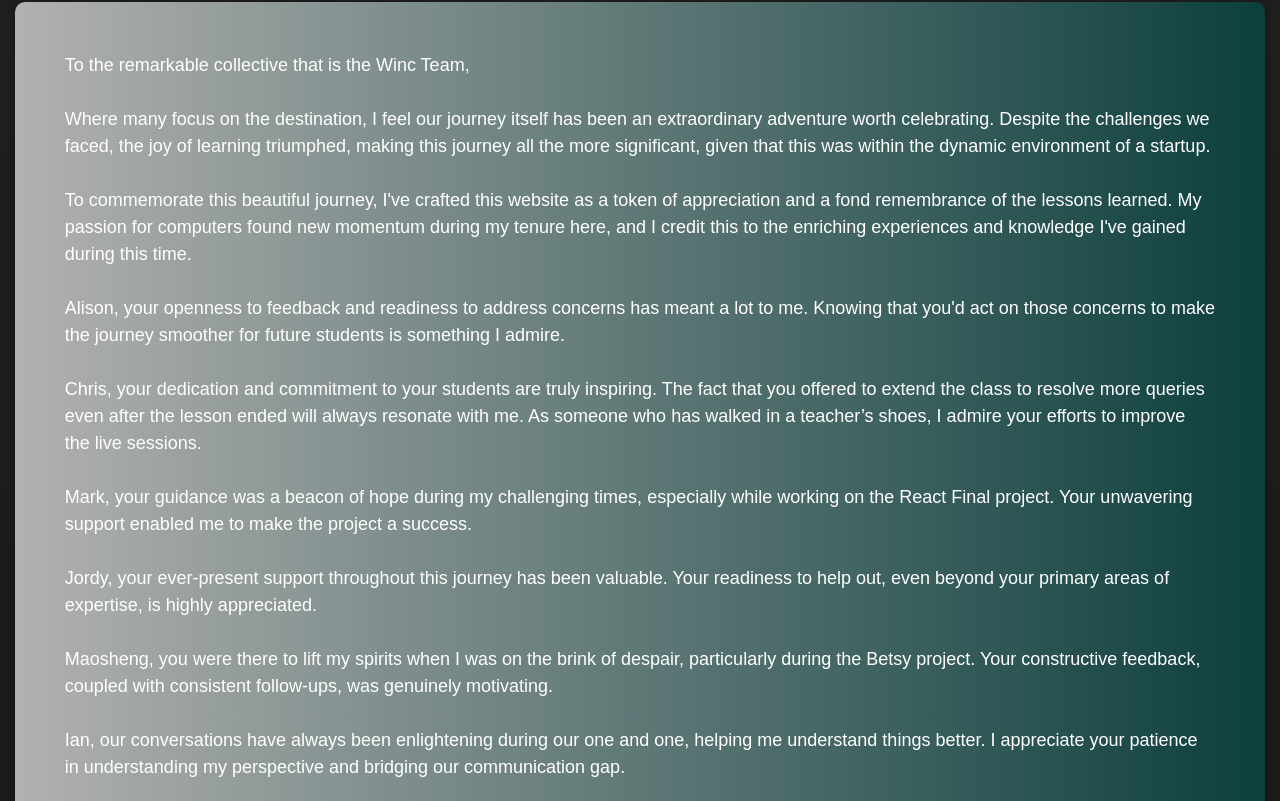
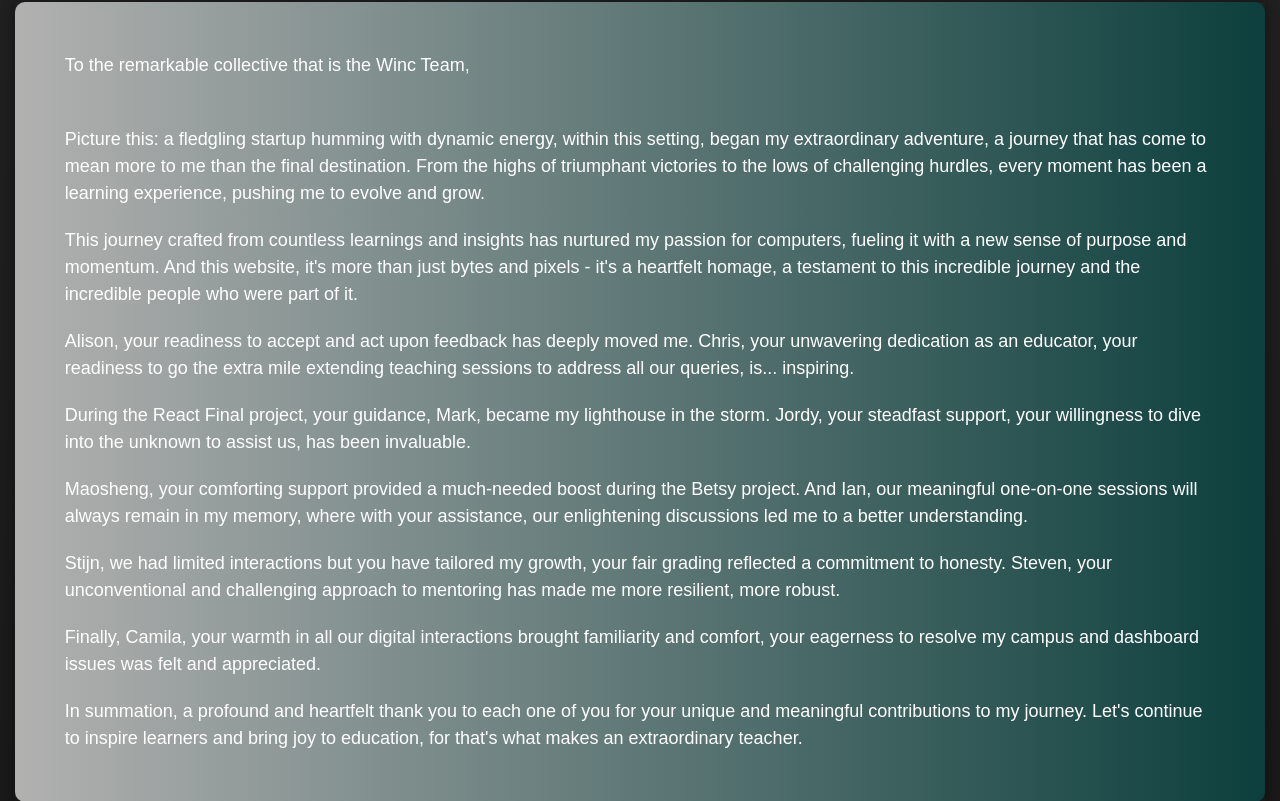
Before and after one commit to sndr157/GoodBye, a plain HTML site: page index.html in a window 1280 px wide. Shown: the part 299-1100 px from the top of the page. Drawn offline with Linux system fonts and the light colour scheme.

Commit message:
Update index.html
text

```diff
--- a/index.html
+++ b/index.html
@@ -56,31 +56,22 @@
                     <p>
 To the remarkable collective that is the Winc Team,<br><br>
 
-Where many focus on the destination, I feel our journey itself has been an extraordinary adventure worth celebrating. Despite the challenges we faced, the joy of learning triumphed, making this journey all the more significant, given that this was within the dynamic environment of a startup.<br><br>
 
-To commemorate this beautiful journey, I've crafted this website as a token of appreciation and a fond remembrance of the lessons learned. My passion for computers found new momentum during my tenure here, and I credit this to the enriching experiences and knowledge I've gained during this time.<br><br>
+<p>Picture this: a fledgling startup humming with dynamic energy, within this setting, began my extraordinary adventure, a journey that has come to mean more to me than the final destination. From the highs of triumphant victories to the lows of challenging hurdles, every moment has been a learning experience, pushing me to evolve and grow.</p>
 
-Alison, your openness to feedback and readiness to address concerns has meant a lot to me. Knowing that you'd act on those concerns to make the journey smoother for future students is something I admire.<br><br>
+<p>This journey crafted from countless learnings and insights has nurtured my passion for computers, fueling it with a new sense of purpose and momentum. And this website, it's more than just bytes and pixels - it's a heartfelt homage, a testament to this incredible journey and the incredible people who were part of it.</p>
 
-Chris, your dedication and commitment to your students are truly inspiring. The fact that you offered to extend the class to resolve more queries even after the lesson ended will always resonate with me. As someone who has walked in a teacher’s shoes, I admire your efforts to improve the live sessions.<br><br>
+<p>Alison, your readiness to accept and act upon feedback has deeply moved me. Chris, your unwavering dedication as an educator, your readiness to go the extra mile extending teaching sessions to address all our queries, is... inspiring.</p>
 
-Mark, your guidance was a beacon of hope during my challenging times, especially while working on the React Final project. Your unwavering support enabled me to make the project a success.<br><br>
+<p>During the React Final project, your guidance, Mark, became my lighthouse in the storm. Jordy, your steadfast support, your willingness to dive into the unknown to assist us, has been invaluable.</p>
 
-Jordy, your ever-present support throughout this journey has been valuable. Your readiness to help out, even beyond your primary areas of expertise, is highly appreciated.<br><br>
+<p>Maosheng, your comforting support provided a much-needed boost during the Betsy project. And Ian, our meaningful one-on-one sessions will always remain in my memory, where with your assistance, our enlightening discussions led me to a better understanding.</p>
 
-Maosheng, you were there to lift my spirits when I was on the brink of despair, particularly during the Betsy project. Your constructive feedback, coupled with consistent follow-ups, was genuinely motivating.<br><br>
+<p>Stijn, we had limited interactions but you have tailored my growth, your fair grading reflected a commitment to honesty. Steven, your unconventional and challenging approach to mentoring has made me more resilient, more robust.</p>
 
-Ian, our conversations have always been enlightening during our one and one, helping me understand things better. I appreciate your patience in understanding my perspective and bridging our communication gap.<br><br>
+<p>Finally, Camila, your warmth in all our digital interactions brought familiarity and comfort, your eagerness to resolve my campus and dashboard issues was felt and appreciated.</p>
 
-Stijn, you've quietly made a difference through your fair grading. Though our interactions were limited, they were memorable and led to my progress.<br><br>
-
-
-I also want to express my gratitude to Steven, a mentor who challenged me in unique ways. While his guidance was tough at times, it pushed me to become more resilient and capable. Thank you, Steven, for your part in shaping my journey.<br><br>
-
-Lastly, Camila, addressing my questions about campus and dashboard issues, and sharing conversations in Spanish added warmth to our digital interactions.<br><br>
-
-In closing, my heartfelt thanks to each one of you for adding unique value to my learning journey. May you continue to inspire students and create more such delightful learning experiences. Because that's what extraordinary teachers do!
-</p>
+<p>In summation, a profound and heartfelt thank you to each one of you for your unique and meaningful contributions to my journey. Let's continue to inspire learners and bring joy to education, for that's what makes an extraordinary teacher.</p>
 
       </div>
       <div class="content-container" id="mentors">
@@ -120,11 +111,11 @@ In closing, my heartfelt thanks to each one of you for adding unique value to my
             <div class="photo-container">
                <img class="photo" src="steven.jpg" alt="Mentor 5">
                <p class="mentor-name">Steven</p>
-               <!-- Add more photos and names as needed -->
+            </div>
             <div class="photo-container">
                <img class="photo" src="camila.jpg" alt="Mentor 5">
                <p class="mentor-name">Camila</p>
-               <!-- Add more photos and names as needed -->
+
             </div>
             <button   onclick="sayGoodbye()">Let me say Goodbye</button>
          </div>
```
